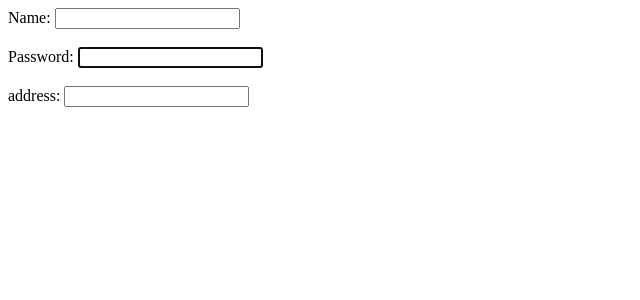
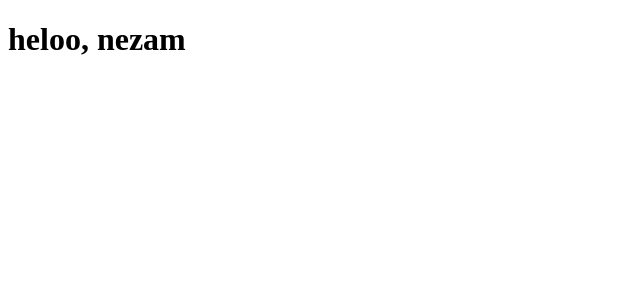
Before and after one commit to nezam0003/React-JS, a React (Create React App) app in the folder geekyshow/my-app/: page / in a window 1280 px wide. Shown: the top 300 px of the page, without its empty margins (0-640 px from the left). Built offline with nearby package versions, Linux system fonts and the light colour scheme.

Commit message:
Lifting State

```diff
--- /dev/null
+++ b/geekyshow/my-app/src/Lifting-State/App.js
@@ -0,0 +1,14 @@
+import React, { Component } from "react";
+import User from "./User";
+export default class App extends Component {
+  state = {
+    name: "nezam",
+  };
+  render() {
+    return (
+      <div>
+        <User name={this.state.name} />
+      </div>
+    );
+  }
+}
--- /dev/null
+++ b/geekyshow/my-app/src/Lifting-State/User.js
@@ -0,0 +1,7 @@
+import React, { Component } from "react";
+
+export default class User extends Component {
+  render() {
+    return <h1>heloo, {this.props.name}</h1>;
+  }
+}
--- a/geekyshow/my-app/src/index.js
+++ b/geekyshow/my-app/src/index.js
@@ -88,5 +88,9 @@ import ReactDOM from "react-dom";
 // ReactDOM.render(<Bootstrap />, document.getElementById("root"));
 
 /*********** Form component (Control component) ************/
-import App from "./App";
+// import App from "./App";
+// ReactDOM.render(<App />, document.getElementById("root"));
+
+/*********** Lifting State ************/
+import App from "./Lifting-State/App";
 ReactDOM.render(<App />, document.getElementById("root"));
```
Also changed, not shown: geekyshow/my-app/src/Lifting-State/Guest.js (added).
